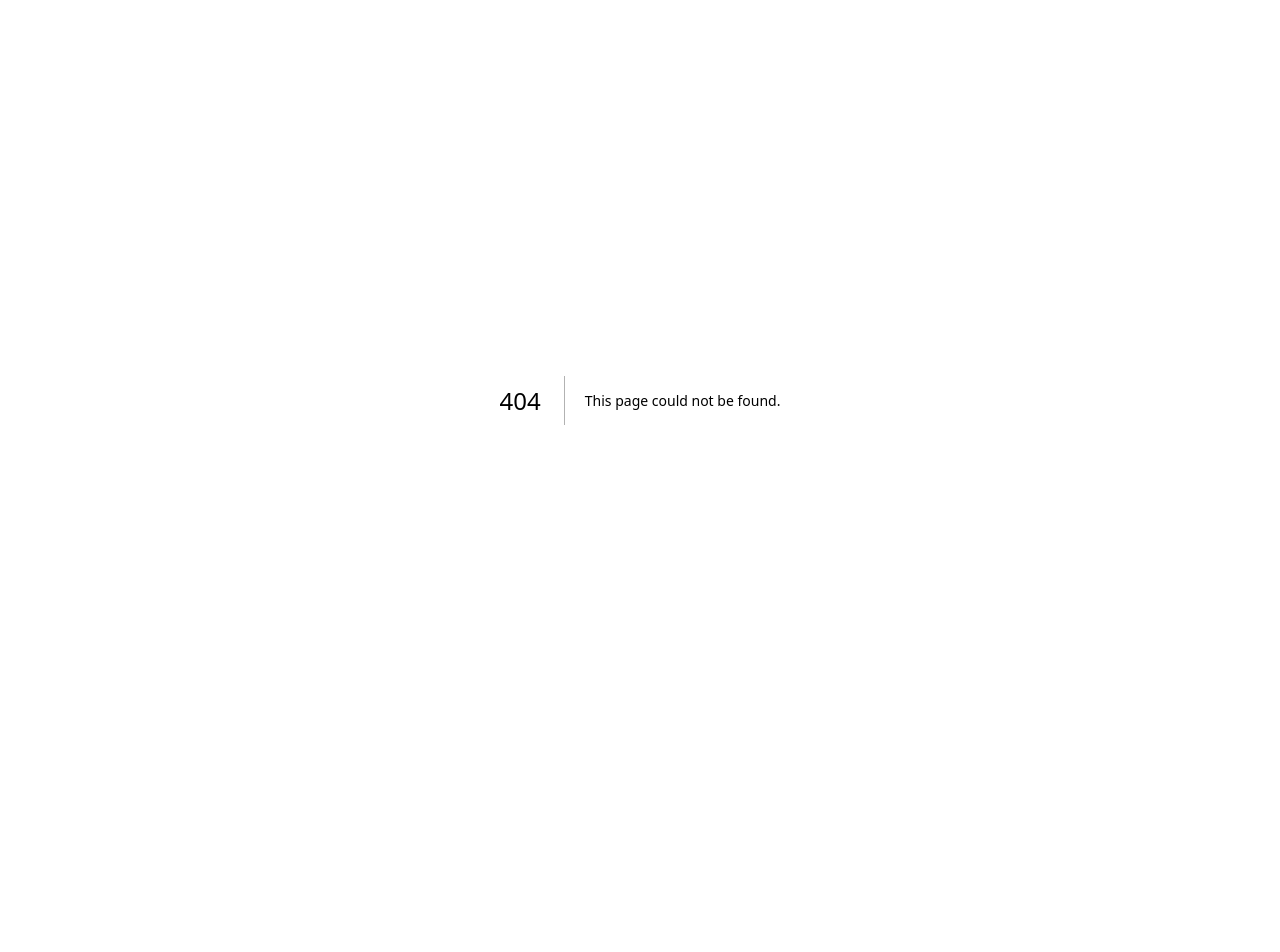
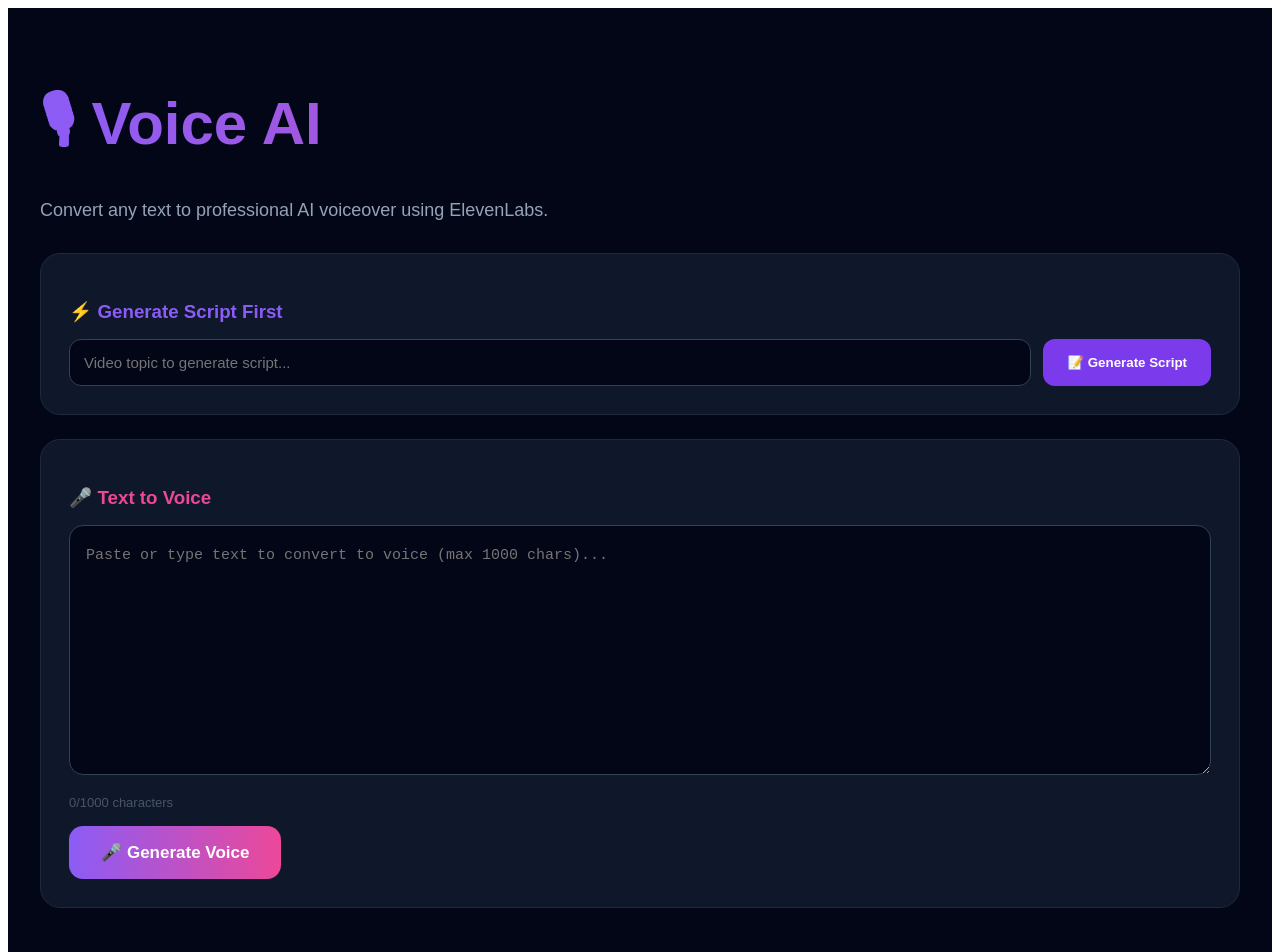
Before and after one commit to snapsparkofficial00-cloud/Ai, a Next.js app: page /voice in a window 1280 px wide. Before the commit this address had no page. Shown: the top 952 px of the page. Before the commit the page ends 800 px from the top, so only its background shows below. Built offline with nearby package versions, Linux system fonts and the light colour scheme.

Commit message:
app/voice/page.tsx

```diff
--- /dev/null
+++ b/app/voice/page.tsx
@@ -0,0 +1,91 @@
+"use client";
+import { useState } from "react";
+
+export default function VoicePage() {
+  const [text, setText] = useState("");
+  const [loading, setLoading] = useState(false);
+  const [voiceUrl, setVoiceUrl] = useState("");
+  const [scriptLoading, setScriptLoading] = useState(false);
+  const [topic, setTopic] = useState("");
+
+  async function generateVoice() {
+    if (!text) return;
+    setLoading(true);
+    setVoiceUrl("");
+    const res = await fetch("/api/voice", {
+      method: "POST",
+      headers: { "Content-Type": "application/json" },
+      body: JSON.stringify({ text: text.slice(0, 1000) }),
+    });
+    const data = await res.json();
+    if (data.url) setVoiceUrl(data.url);
+    else alert(data.error || "Voice generation failed");
+    setLoading(false);
+  }
+
+  async function generateScript() {
+    if (!topic) return;
+    setScriptLoading(true);
+    const res = await fetch("/api/youtube/generate", {
+      method: "POST",
+      headers: { "Content-Type": "application/json" },
+      body: JSON.stringify({ topic }),
+    });
+    const data = await res.json();
+    setText(data.result?.slice(0, 1000) || "");
+    setScriptLoading(false);
+  }
+
+  return (
+    <main style={{ background: "#020617", minHeight: "100vh", color: "white", fontFamily: "Arial", padding: "32px" }}>
+      <h1 style={{ fontSize: "clamp(32px,6vw,60px)", fontWeight: "bold", marginBottom: "12px",
+        background: "linear-gradient(to right,#8b5cf6,#ec4899)", WebkitBackgroundClip: "text", WebkitTextFillColor: "transparent" }}>
+        🎙 Voice AI
+      </h1>
+      <p style={{ color: "#94a3b8", fontSize: "18px", marginBottom: "32px" }}>Convert any text to professional AI voiceover using ElevenLabs.</p>
+
+      <div style={{ background: "#0f172a", padding: "28px", borderRadius: "20px", border: "1px solid #1e293b", marginBottom: "24px" }}>
+        <h3 style={{ marginBottom: "16px", color: "#8b5cf6" }}>⚡ Generate Script First</h3>
+        <div style={{ display: "flex", gap: "12px", flexWrap: "wrap" }}>
+          <input value={topic} onChange={(e) => setTopic(e.target.value)}
+            placeholder="Video topic to generate script..."
+            style={{ flex: 1, minWidth: "200px", padding: "14px", borderRadius: "12px", border: "1px solid #334155", background: "#020617", color: "white", fontSize: "15px" }} />
+          <button onClick={generateScript} disabled={scriptLoading} style={{
+            background: scriptLoading ? "#1e293b" : "#7c3aed",
+            border: "none", color: "white", padding: "14px 24px", borderRadius: "12px", fontWeight: "bold", cursor: scriptLoading ? "not-allowed" : "pointer" }}>
+            {scriptLoading ? "✍️ Writing..." : "📝 Generate Script"}
+          </button>
+        </div>
+      </div>
+
+      <div style={{ background: "#0f172a", padding: "28px", borderRadius: "20px", border: "1px solid #1e293b", marginBottom: "24px" }}>
+        <h3 style={{ marginBottom: "16px", color: "#ec4899" }}>🎤 Text to Voice</h3>
+        <textarea value={text} onChange={(e) => setText(e.target.value)}
+          placeholder="Paste or type text to convert to voice (max 1000 chars)..."
+          rows={8}
+          style={{ width: "100%", padding: "16px", borderRadius: "14px", border: "1px solid #334155", background: "#020617", color: "white", fontSize: "15px", lineHeight: "1.8", marginBottom: "16px", resize: "vertical", boxSizing: "border-box" }} />
+        <div style={{ display: "flex", justifyContent: "space-between", alignItems: "center", marginBottom: "16px" }}>
+          <span style={{ color: "#475569", fontSize: "13px" }}>{text.length}/1000 characters</span>
+        </div>
+        <button onClick={generateVoice} disabled={loading || !text} style={{
+          background: loading ? "#1e293b" : "linear-gradient(to right,#8b5cf6,#ec4899)",
+          border: "none", color: "white", padding: "16px 32px", borderRadius: "14px", fontWeight: "bold",
+          cursor: loading || !text ? "not-allowed" : "pointer", fontSize: "17px" }}>
+          {loading ? "🎤 Generating Voice..." : "🎤 Generate Voice"}
+        </button>
+      </div>
+
+      {voiceUrl && (
+        <div style={{ background: "#0f172a", padding: "28px", borderRadius: "20px", border: "1px solid #22c55e" }}>
+          <p style={{ color: "#22c55e", fontWeight: "bold", marginBottom: "16px", fontSize: "18px" }}>✅ Voice Generated!</p>
+          <audio controls src={voiceUrl} style={{ width: "100%", marginBottom: "16px" }} />
+          <a href={voiceUrl} download="voice.mp3" style={{
+            display: "inline-block", background: "#22c55e", color: "white", padding: "12px 24px",
+            borderRadius: "12px", textDecoration: "none", fontWeight: "bold" }}>
+            ⬇️ Download MP3
+          </a>
+        </div>
+      )}
+    </main>
+  );
+}
```
